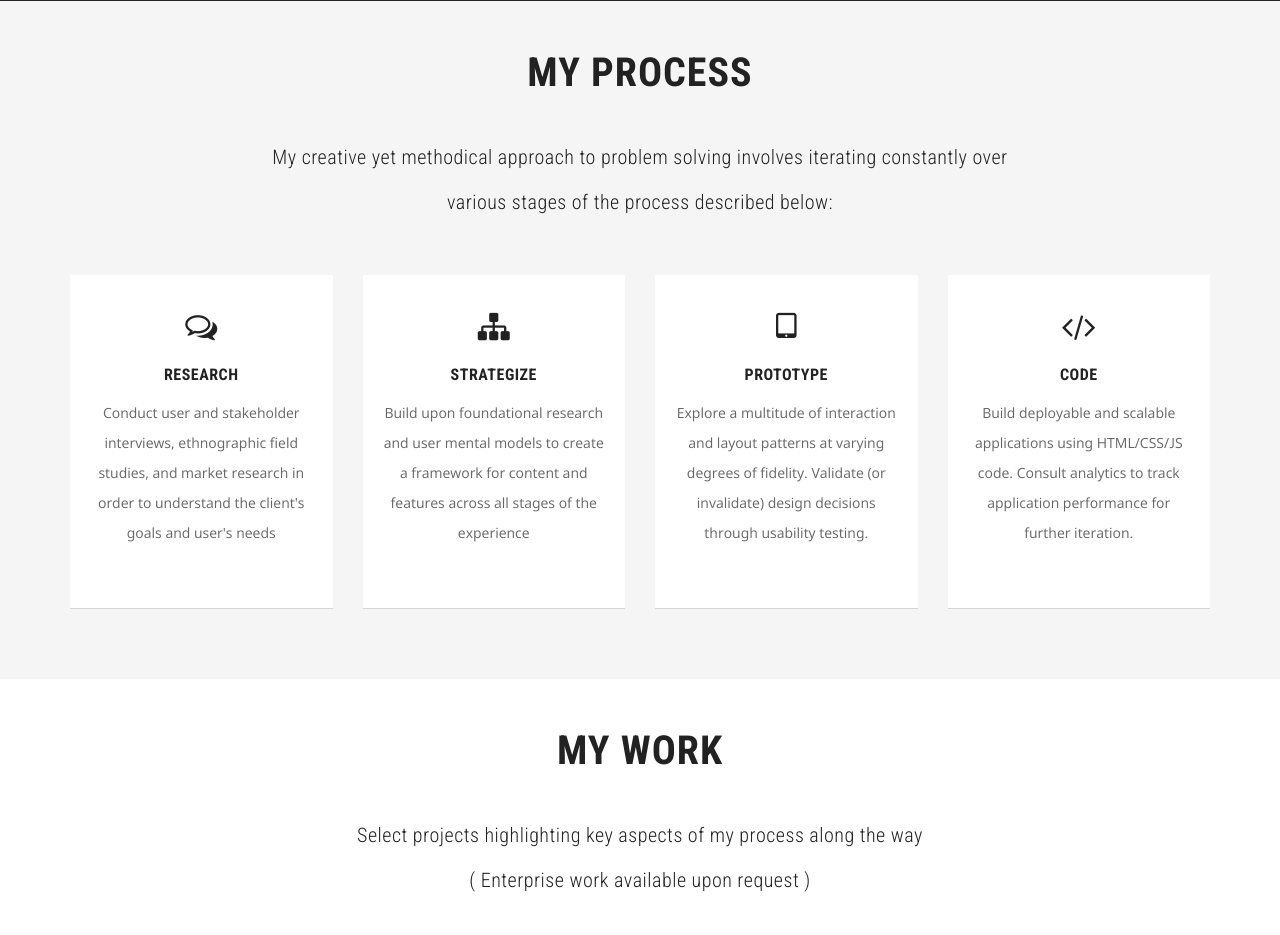
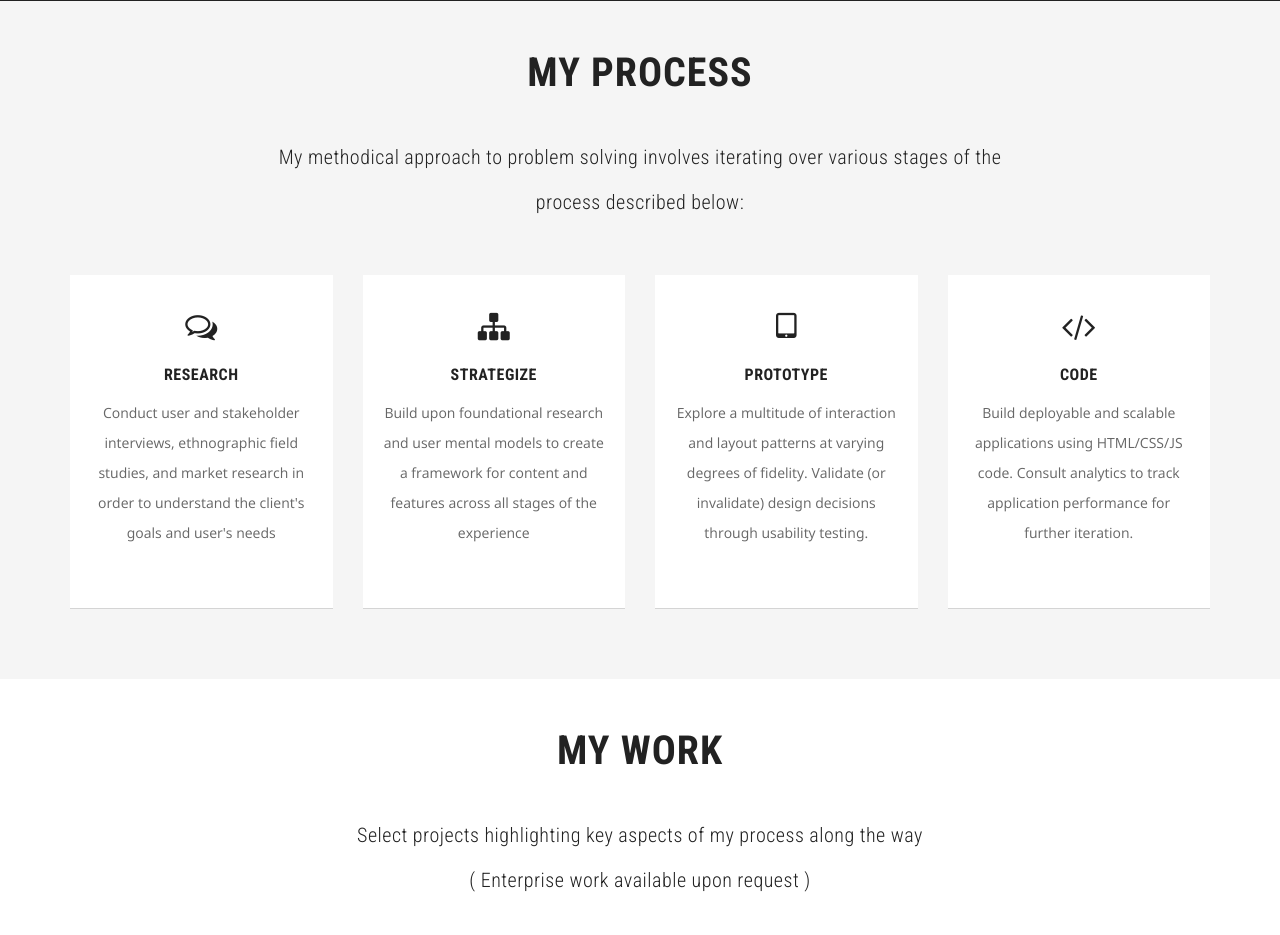
Before and after one commit to venxlab/portfolio-site, a plain HTML site: page index.html in a window 1280 px wide. Shown: the part 1100-2035 px from the top of the page. Drawn offline with nearby package versions, Linux system fonts and the light colour scheme.

Commit message:
adjust process subheader text

```diff
--- a/index.html
+++ b/index.html
@@ -124,7 +124,7 @@
 						<h2 class="pfblock-title">My Process</h2>
 						<div class="pfblock-subtitle h2-subheader text center">
 							<p>
-								My creative yet methodical approach to problem solving involves iterating constantly over various stages of the process described below:
+								My methodical approach to problem solving involves iterating over various stages of the process described below:
 							</p>
 						</div>
 					</div>
```
